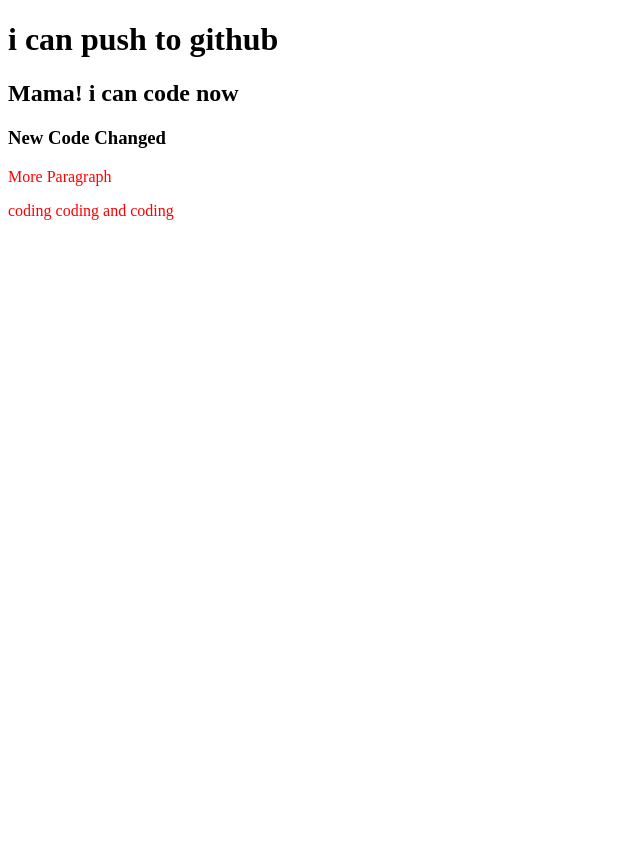
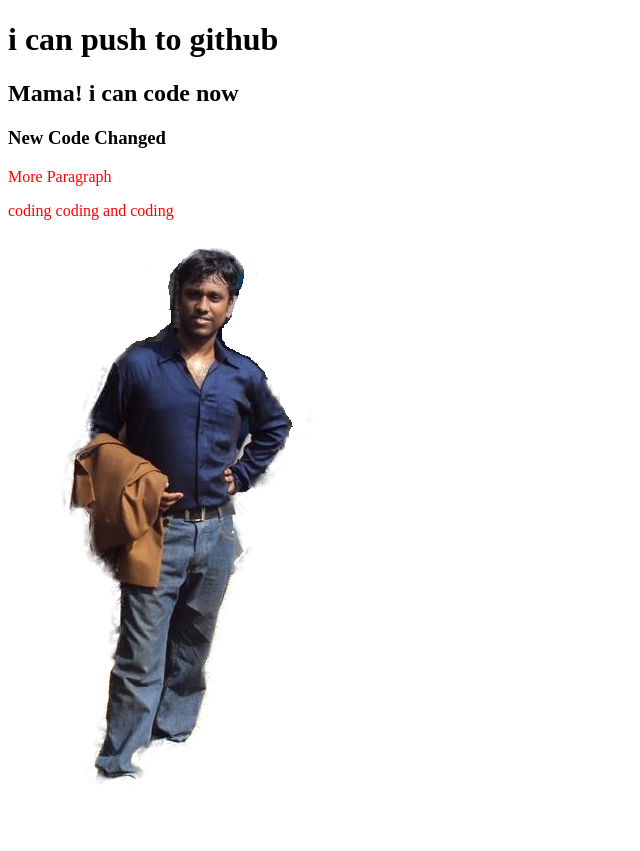
Before and after one commit to mehediapee/my-second-repo, a plain HTML site: page index.html in a window 1280 px wide. Shown: the whole page, without its empty margins (0-640 px from the left). Before the commit the page ends 800 px from the top, so only its background shows below. Drawn offline with Linux system fonts and the light colour scheme.

Commit message:
another changes in img

```diff
--- a/index.html
+++ b/index.html
@@ -13,6 +13,6 @@
     <h3>New Code Changed</h3>
     <p>More Paragraph</p>
     <p>coding coding and coding</p>
-    <img src="../first-website/img/mehedi.jpg" alt="">
+    <img src="mehedi.jpg" alt="">
 </body>
 </html>
```
Also changed, not shown: jhankar.png (added), jhankar2.png (added), mehedi.jpg (added).
